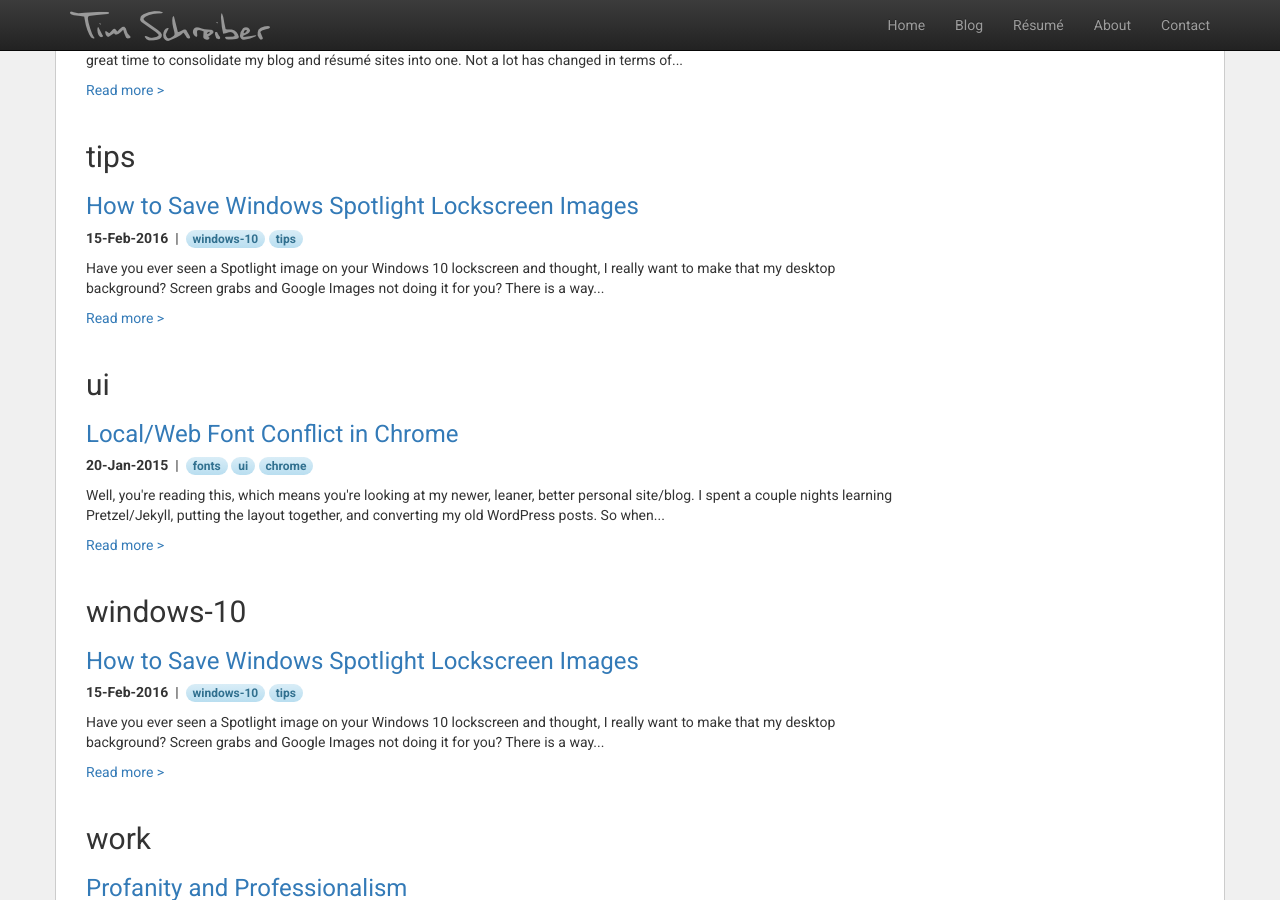
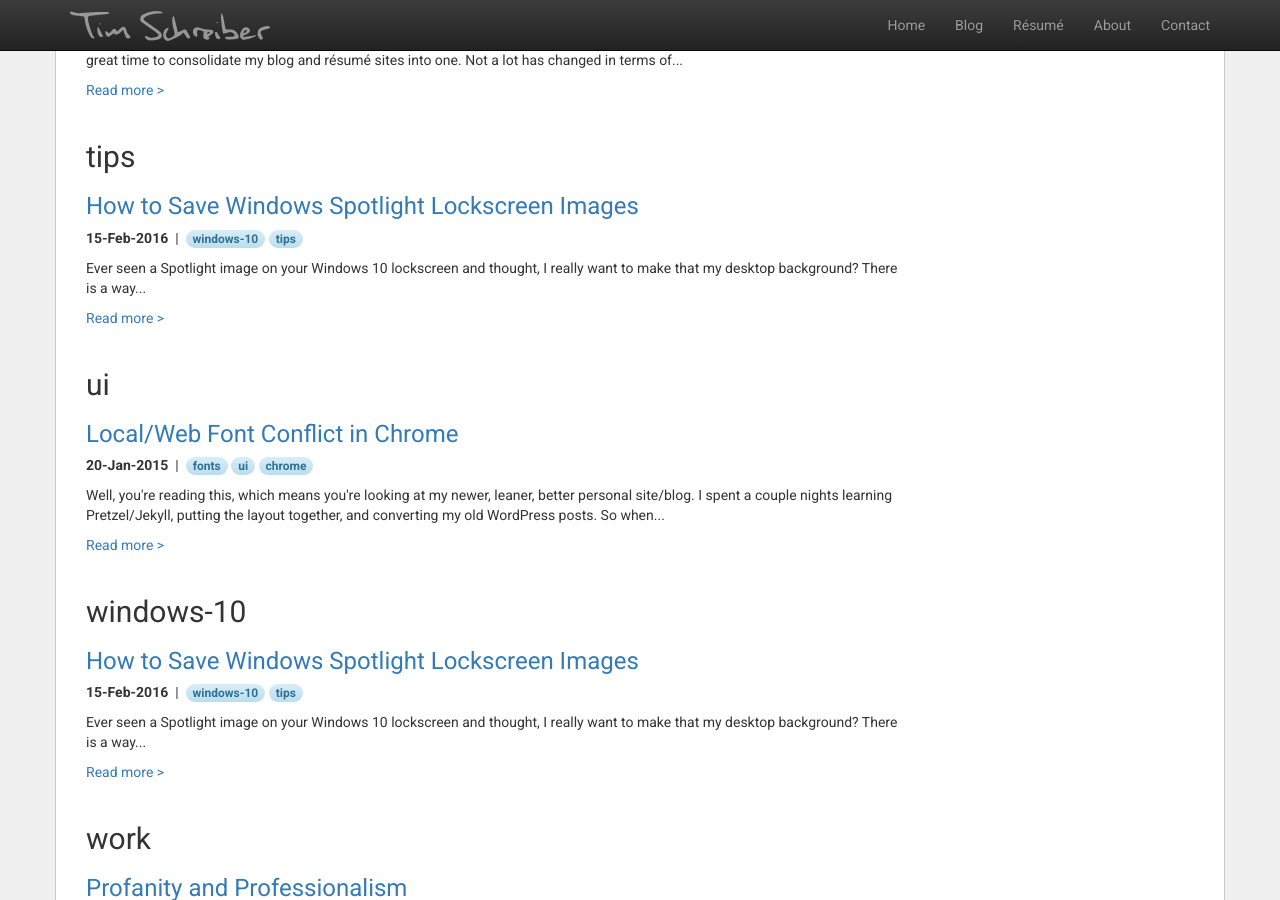
Before and after one commit to timschreiber/timschreiber.github.com, a Jekyll site: the page built from blog/tags/index.html, in a window 1280 px wide and 900 px high, scrolled down 8589 px. Built offline with Jekyll 4.4.1, drawn with Linux system fonts in a browser that asks for light colours; nearby versions of some CDN libraries.

Commit message:
Update 2016-02-15-how-to-save-windows-spotlight-lockscreen-images.md

```diff
--- a/_posts/2016-02-15-how-to-save-windows-spotlight-lockscreen-images.md
+++ b/_posts/2016-02-15-how-to-save-windows-spotlight-lockscreen-images.md
@@ -1,7 +1,7 @@
 ---
 layout: post2
 title: "How to Save Windows Spotlight Lockscreen Images"
-description: "Have you ever seen a Spotlight image on your Windows 10 lockscreen and thought, I really want to make that my desktop background? Screen grabs and Google Images not doing it for you? There is a way..."
+description: "Ever seen a Spotlight image on your Windows 10 lockscreen and thought, I really want to make that my desktop background? There is a way..."
 canonical: "http://timschreiber.com/2016/02/15/how-to-save-windows-spotlight-lockscreen-images/"
 author: "Tim"
 comments: true
```
